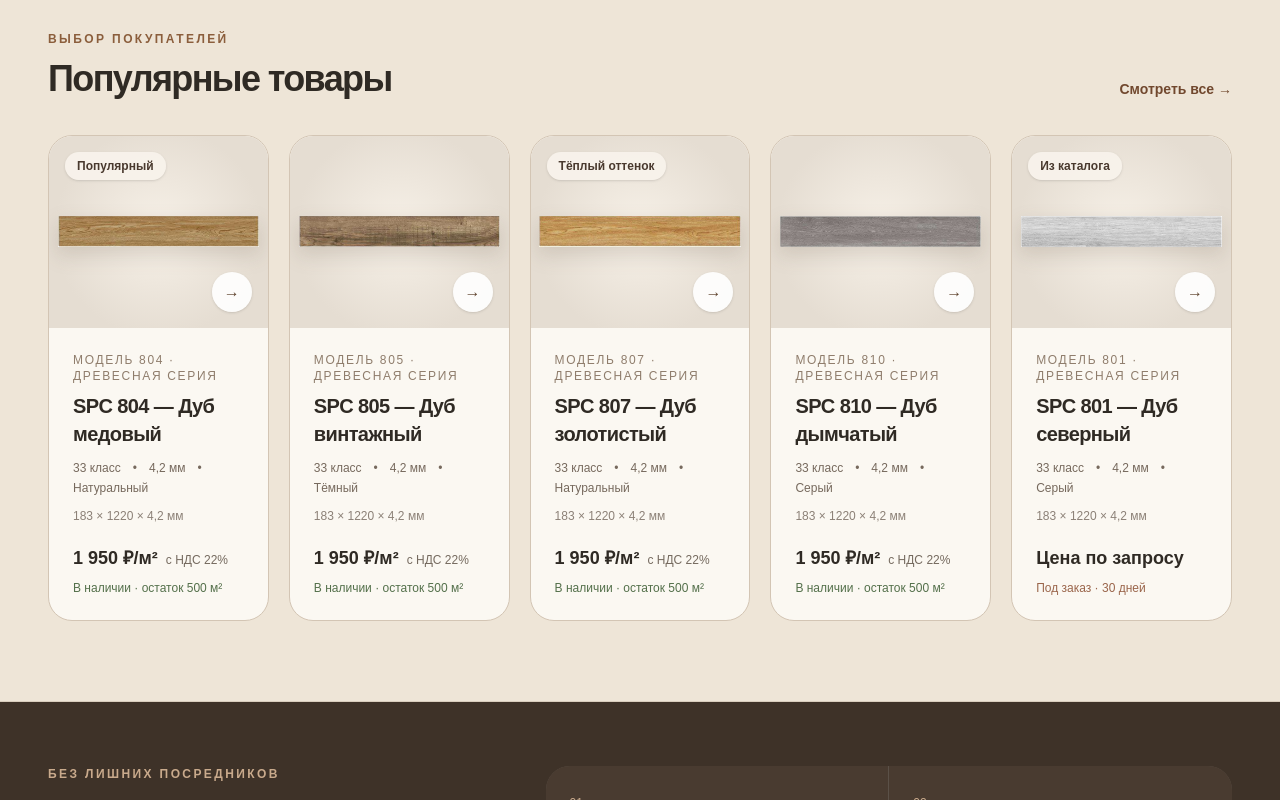
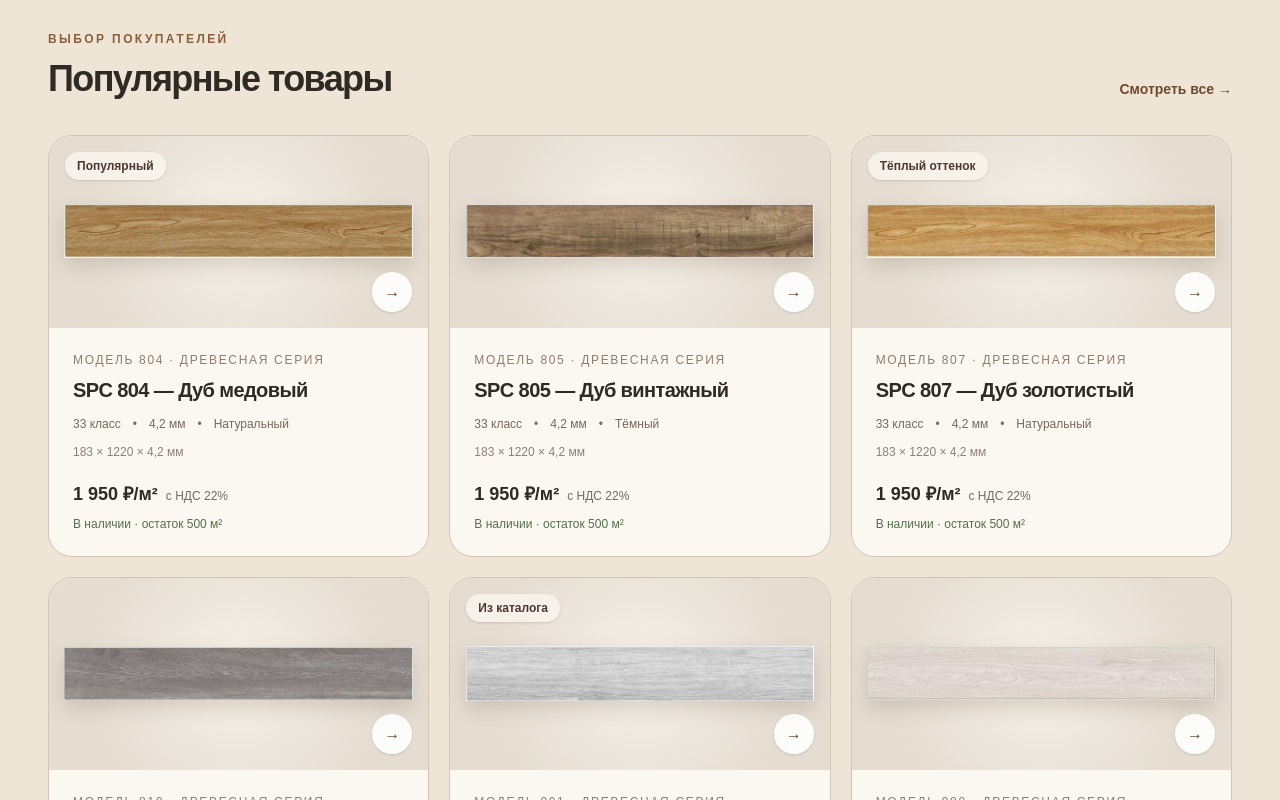
Before and after one commit to novokshonovpv/laminat-sale, a Next.js app: page / in a window 1280 px wide. Shown: the part 3700-4500 px from the top of the page. Built offline with nearby package versions, Linux system fonts and the light colour scheme.

Commit message:
fix: show six popular products

```diff
--- a/src/app/page.tsx
+++ b/src/app/page.tsx
@@ -20,7 +20,7 @@ const heroProducts = [
   ["908", "Дуб белёный", assetPath("/products/spc-908.jpg")],
 ];
 
-const popularProducts = getStockWeightedProducts(products, 5);
+const popularProducts = getStockWeightedProducts(products, 6);
 
 const spcBenefits = [
   ["01", "Не боится бытовой влаги", "Жёсткая минерально-полимерная основа не разбухает от пролитой воды, поэтому покрытие подходит для кухни и прихожей."],
@@ -109,7 +109,7 @@ export default function Home() {
         </div>
       </section>
 
-      <section className="border-y border-[#d9cdbd] bg-[#eee5d7]"><div className="mx-auto max-w-[1440px] px-5 py-16 sm:px-8 sm:py-20 lg:px-12"><div className="mb-9 flex items-end justify-between gap-5"><div><p className="mb-3 text-xs font-semibold uppercase tracking-[0.2em] text-[#8b5e3c]">Выбор покупателей</p><h2 className="text-3xl font-semibold tracking-[-0.045em] sm:text-4xl">Популярные товары</h2></div><Link className="hidden text-sm font-semibold text-[#71482e] sm:block" href="/catalog">Смотреть все →</Link></div><div className="grid gap-5 sm:grid-cols-2 lg:grid-cols-3 xl:grid-cols-5">{popularProducts.map(product => <ProductCard key={product.id} product={product} />)}</div></div></section>
+      <section className="border-y border-[#d9cdbd] bg-[#eee5d7]"><div className="mx-auto max-w-[1440px] px-5 py-16 sm:px-8 sm:py-20 lg:px-12"><div className="mb-9 flex items-end justify-between gap-5"><div><p className="mb-3 text-xs font-semibold uppercase tracking-[0.2em] text-[#8b5e3c]">Выбор покупателей</p><h2 className="text-3xl font-semibold tracking-[-0.045em] sm:text-4xl">Популярные товары</h2></div><Link className="hidden text-sm font-semibold text-[#71482e] sm:block" href="/catalog">Смотреть все →</Link></div><div className="grid gap-5 sm:grid-cols-2 lg:grid-cols-3">{popularProducts.map(product => <ProductCard key={product.id} product={product} />)}</div></div></section>
 
       <section className="bg-[#3e3228] text-[#f7efe5]"><div className="mx-auto grid max-w-[1440px] gap-10 px-5 py-16 sm:px-8 lg:grid-cols-[0.8fr_1.2fr] lg:px-12"><div><p className="text-xs font-semibold uppercase tracking-[0.2em] text-[#c9aa8c]">Без лишних посредников</p><h2 className="mt-3 text-3xl font-semibold tracking-[-0.045em] sm:text-4xl">Почему у нас выгодно</h2><p className="mt-4 max-w-sm text-sm leading-6 text-[#cfc0b2]">Работаем напрямую с производством и поддерживаем складской запас в Смоленске.</p></div><div className="grid gap-px overflow-hidden rounded-3xl bg-white/15 sm:grid-cols-2">{[["01","Прямой контракт с заводом"],["02","Цена без посреднической наценки"],["03","Ламинат в наличии в Смоленске"],["04","Помощь с расчётом и подбором"]].map(([n,t])=><div key={n} className="bg-[#493b30] p-6"><span className="text-xs text-[#c9aa8c]">{n}</span><h3 className="mt-4 text-lg font-semibold">{t}</h3></div>)}</div></div></section>
 
```
